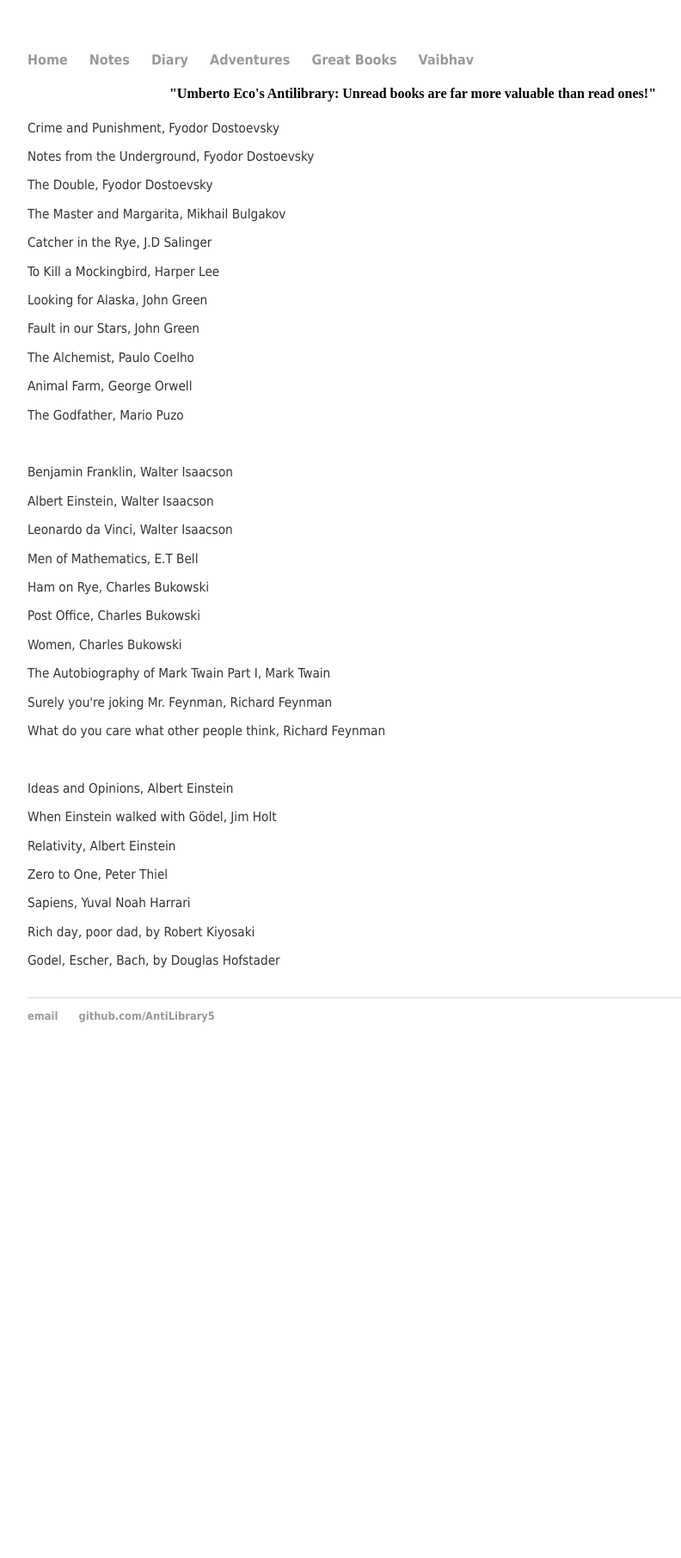
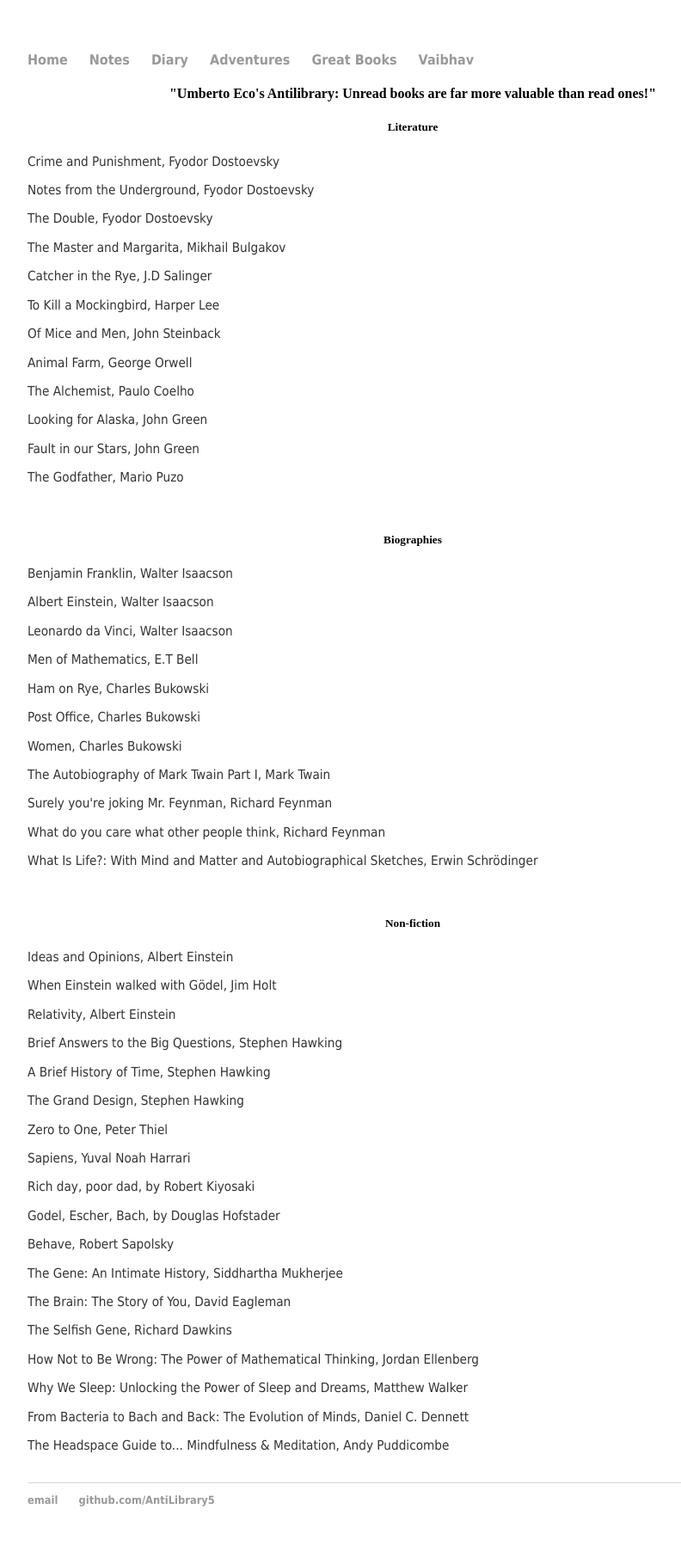
Before and after one commit to AntiLibrary5/AntiLibrary5.github.io, a Jekyll site: the page built from great_books/index.html, in a window 1280 px wide. Shown: the whole page at 86% size, without its empty margins (160-952 px from the left). Built offline with Jekyll 4.4.1, drawn with Linux system fonts in a browser that asks for light colours; before the commit the page ends 1249 px from its top, so only the background shows below that.

Commit message:
Update index.html

```diff
--- a/great_books/index.html
+++ b/great_books/index.html
@@ -4,20 +4,23 @@ title: Vaibhav Arora, theboxtroll
 ---
 <h4 align="center">"Umberto Eco's Antilibrary: Unread books are far more valuable than read ones!"</h4>
 <div class="blurb">
+<h5 align="center">Literature</h5>
   <p>Crime and Punishment, Fyodor Dostoevsky</p>
   <p>Notes from the Underground, Fyodor Dostoevsky</p>
   <p>The Double, Fyodor Dostoevsky</p>
   <p>The Master and Margarita, Mikhail Bulgakov</p>
   <p>Catcher in the Rye, J.D Salinger</p>
   <p>To Kill a Mockingbird, Harper Lee</p>
+  <p>Of Mice and Men, John Steinback</p>
+  <p>Animal Farm, George Orwell</p>
+  <p>The Alchemist, Paulo Coelho</p>
   <p>Looking for Alaska, John Green</p>
   <p>Fault in our Stars, John Green</p>
-  <p>The Alchemist, Paulo Coelho</p>
-  <p>Animal Farm, George Orwell</p>
   <p>The Godfather, Mario Puzo</p>
 </div><!-- /.blurb -->
 <br>
 <div class="blurb">
+<h5 align="center">Biographies</h5>
   <p>Benjamin Franklin, Walter Isaacson</p>
   <p>Albert Einstein, Walter Isaacson</p>
   <p>Leonardo da Vinci, Walter Isaacson</p>
@@ -28,15 +31,28 @@ title: Vaibhav Arora, theboxtroll
   <p>The Autobiography of Mark Twain Part I, Mark Twain</p>
   <p>Surely you're joking Mr. Feynman, Richard Feynman</p>
   <p>What do you care what other people think, Richard Feynman</p>
+  <p>What Is Life?: With Mind and Matter and Autobiographical Sketches, Erwin Schrödinger</p>
 </div><!-- /.blurb -->
 <br>
 <div class="blurb">
+<h5 align="center">Non-fiction</h5>
   <p>Ideas and Opinions, Albert Einstein</p>
   <p>When Einstein walked with Gödel, Jim Holt</p>
   <p>Relativity, Albert Einstein</p>
+  <p>Brief Answers to the Big Questions, Stephen Hawking</p>
+  <p>A Brief History of Time, Stephen Hawking</p>
+  <p>The Grand Design, Stephen Hawking</p>
   <p>Zero to One, Peter Thiel</p>
   <p>Sapiens, Yuval Noah Harrari</p>
   <p>Rich day, poor dad, by Robert Kiyosaki</p>
   <p>Godel, Escher, Bach, by Douglas Hofstader</p>
+  <p>Behave, Robert Sapolsky
+  <p>The Gene: An Intimate History, Siddhartha Mukherjee</p>
+  <p>The Brain: The Story of You, David Eagleman</p>
+  <p>The Selfish Gene, Richard Dawkins</p>
+  <p>How Not to Be Wrong: The Power of Mathematical Thinking, Jordan Ellenberg</p>
+  <p>Why We Sleep: Unlocking the Power of Sleep and Dreams, Matthew Walker</p>
+  <p>From Bacteria to Bach and Back: The Evolution of Minds, Daniel C. Dennett</p>
+  <p>The Headspace Guide to... Mindfulness & Meditation, Andy Puddicombe</p>
 </div><!-- /.blurb -->
 <br>
```
